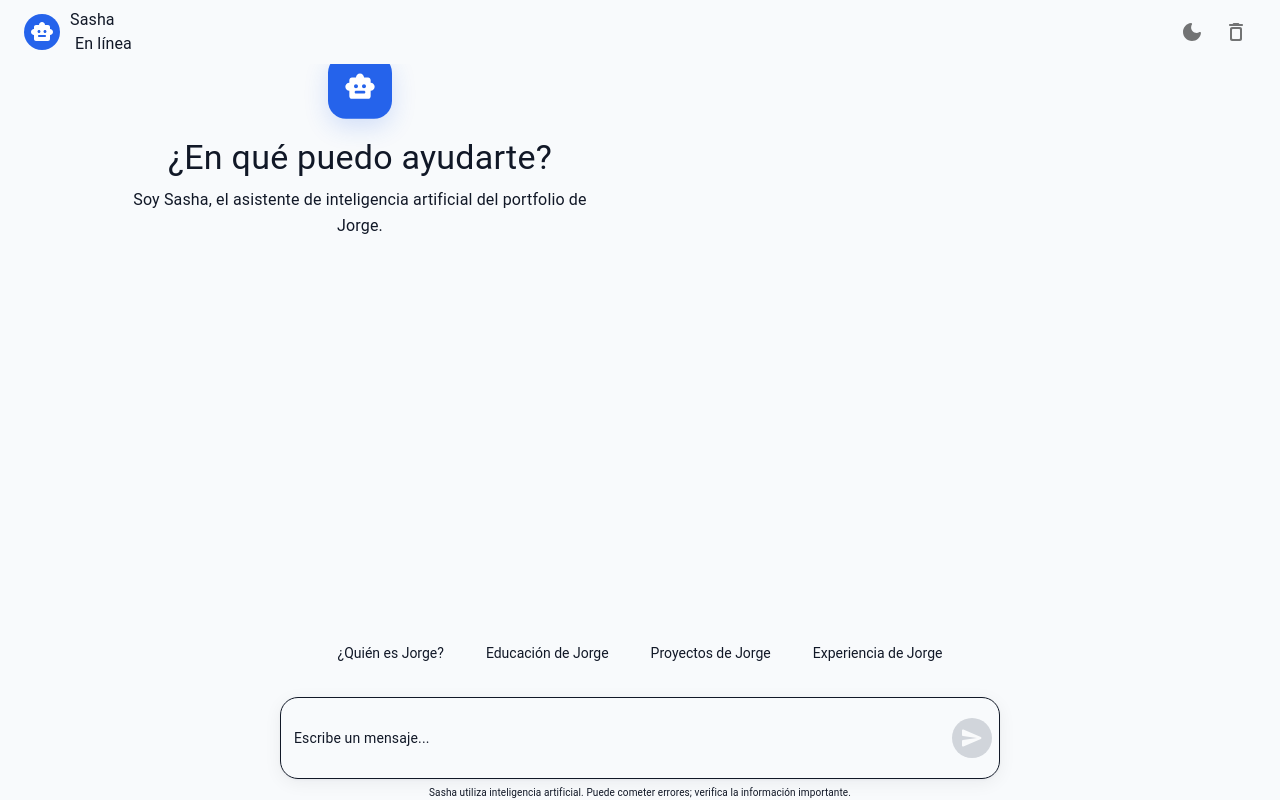
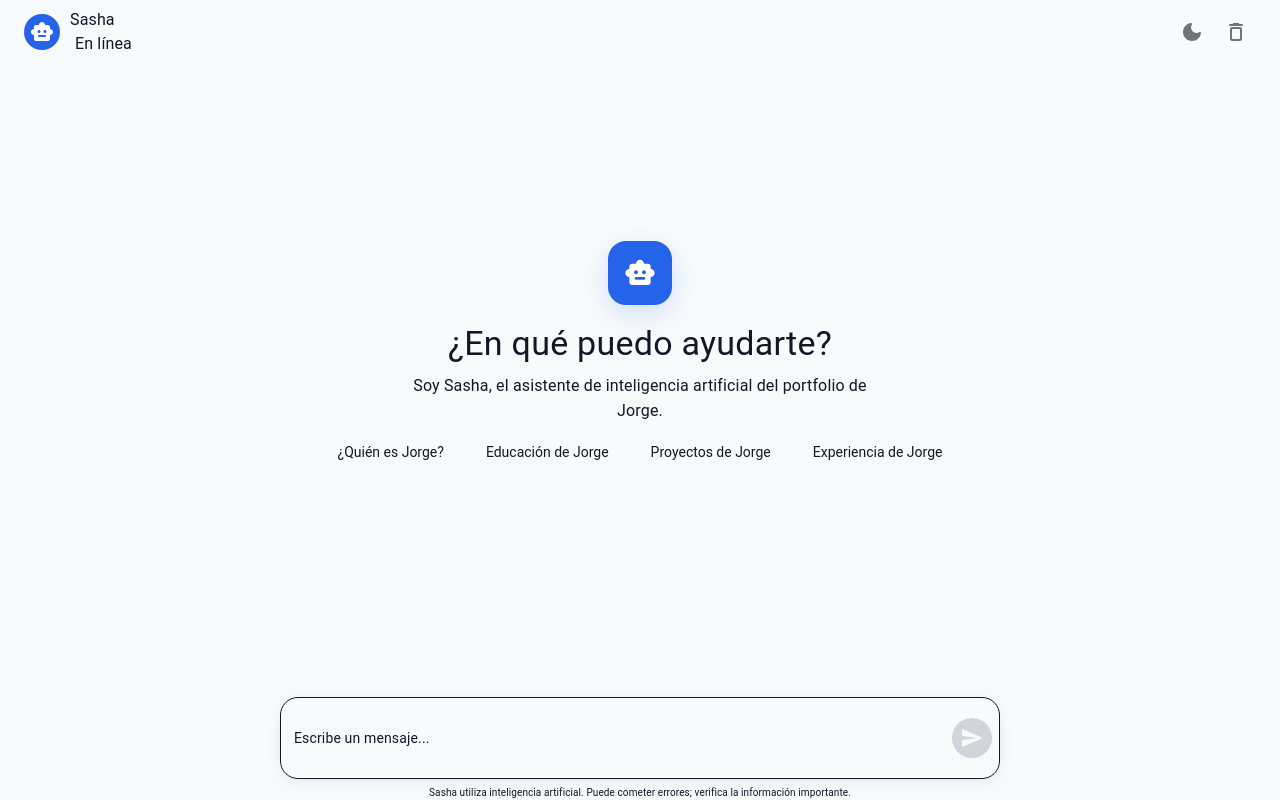
Before and after one commit to Patogol35/Fbot, a React app: page / in a window 1280 px wide. Built offline with nearby package versions, Linux system fonts and the light colour scheme; the HTML template or start-up script is replaced by a standard one.

Commit message:
Update Chat.jsx

```diff
--- a/src/components/Chat.jsx
+++ b/src/components/Chat.jsx
@@ -14,6 +14,7 @@ import {
     CircularProgress,
     useMediaQuery,
     useTheme,
+    Fade,
 } from "@mui/material";
 
 import {
@@ -41,6 +42,31 @@ function Chat({
     const [loading, setLoading] = useState(false);
 
     const messagesEndRef = useRef(null);
+
+    /*
+    |--------------------------------------------------------------------------
+    | SUGERENCIAS
+    |--------------------------------------------------------------------------
+    */
+
+    const suggestions = [
+        {
+            label: "¿Quién es Jorge?",
+            message: "¿Quién es Jorge?",
+        },
+        {
+            label: "Educación de Jorge",
+            message: "¿Cuál es la educación de Jorge?",
+        },
+        {
+            label: "Proyectos de Jorge",
+            message: "¿Qué proyectos tiene Jorge?",
+        },
+        {
+            label: "Experiencia de Jorge",
+            message: "¿Cuál es la experiencia de Jorge?",
+        },
+    ];
 
     /*
     |--------------------------------------------------------------------------
@@ -203,31 +229,6 @@ function Chat({
 
     /*
     |--------------------------------------------------------------------------
-    | SUGERENCIAS
-    |--------------------------------------------------------------------------
-    */
-
-    const suggestions = [
-        {
-            label: "¿Quién es Jorge?",
-            message: "¿Quién es Jorge?",
-        },
-        {
-            label: "Educación de Jorge",
-            message: "¿Cuál es la educación de Jorge?",
-        },
-        {
-            label: "Proyectos de Jorge",
-            message: "¿Qué proyectos tiene Jorge?",
-        },
-        {
-            label: "Experiencia de Jorge",
-            message: "¿Cuál es la experiencia de Jorge?",
-        },
-    ];
-
-    /*
-    |--------------------------------------------------------------------------
     | INPUT
     |--------------------------------------------------------------------------
     */
@@ -285,6 +286,37 @@ function Chat({
 
     /*
     |--------------------------------------------------------------------------
+    | SUGERENCIAS
+    |--------------------------------------------------------------------------
+    */
+
+    const Suggestions = (
+        <Box className="suggestions-container">
+
+            {suggestions.map(
+                (suggestion, index) => (
+
+                    <button
+                        key={index}
+                        className="suggestion-button"
+                        onClick={() =>
+                            sendMessage(
+                                suggestion.message
+                            )
+                        }
+                        disabled={loading}
+                    >
+                        {suggestion.label}
+                    </button>
+
+                )
+            )}
+
+        </Box>
+    );
+
+    /*
+    |--------------------------------------------------------------------------
     | UI
     |--------------------------------------------------------------------------
     */
@@ -292,9 +324,11 @@ function Chat({
     return (
         <Box className="chat-page">
 
+            {/* CHAT PRINCIPAL */}
+
             <Box className="chat-main">
 
-                {/* TOPBAR */}
+                {/* TOPBAR - SIEMPRE VISIBLE */}
 
                 <Box className="chat-topbar">
 
@@ -361,13 +395,19 @@ function Chat({
 
                 </Box>
 
-                {/* CONTENIDO */}
+                {/* CONTENIDO DEL CHAT */}
 
                 <Box className="chat-content">
 
-                    {/* BIENVENIDA */}
+                    {/* -------------------------------------------------
+                        BIENVENIDA
+                    ------------------------------------------------- */}
 
                     {messages.length === 0 && (
+
+                        <Box className="empty-chat">
+
+                            <Fade in>
 
                                 <Box className="welcome-container">
 
@@ -392,17 +432,31 @@ function Chat({
                                         portfolio de Jorge.
                                     </Typography>
 
+                                    {/* SUGERENCIAS */}
+
+                                    {Suggestions}
+
+                                </Box>
+
+                            </Fade>
+
                         </Box>
 
                     )}
 
-                    {/* MENSAJES */}
+                    {/* -------------------------------------------------
+                        MENSAJES
+                    ------------------------------------------------- */}
+
+                    {messages.length > 0 && (
 
                         <Box className="messages-container">
 
-                        {messages.length > 0 && (
+                            <Box className="messages-list">
 
-                            <Box className="messages-list">
+                                {/* SUGERENCIAS ARRIBA DEL CHAT */}
+
+                                {Suggestions}
 
                                 {messages.map(
                                     (msg, index) => (
@@ -424,10 +478,12 @@ function Chat({
                                             <Box className="message-content">
 
                                                 <Typography className="message-name">
+
                                                     {msg.role ===
                                                     "user"
                                                         ? "Tú"
                                                         : "Sasha"}
+
                                                 </Typography>
 
                                                 <Paper
@@ -489,36 +545,11 @@ function Chat({
 
                             </Box>
 
+                        </Box>
+
                     )}
 
-                    </Box>
-
-                    {/* SUGERENCIAS */}
-
-                    <Box className="suggestions-container">
-
-                        {suggestions.map(
-                            (suggestion, index) => (
-
-                                <button
-                                    key={index}
-                                    className="suggestion-button"
-                                    onClick={() =>
-                                        sendMessage(
-                                            suggestion.message
-                                        )
-                                    }
-                                    disabled={loading}
-                                >
-                                    {suggestion.label}
-                                </button>
-
-                            )
-                        )}
-
-                    </Box>
-
-                    {/* INPUT */}
+                    {/* INPUT SIEMPRE ABAJO */}
 
                     {Input}
 
```
Lines whose indentation alone changed are shown as unchanged.
